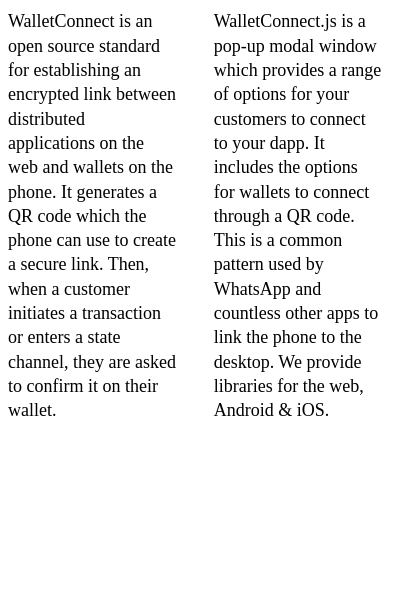
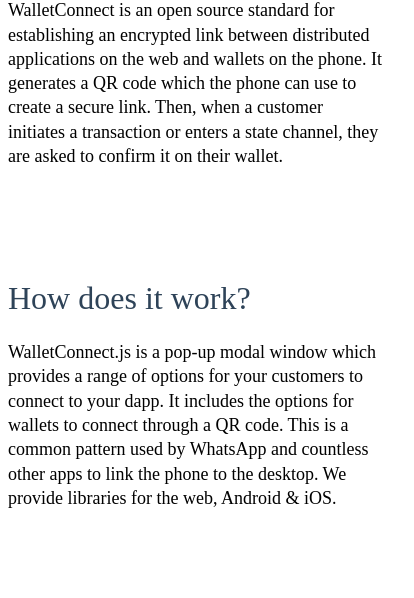
Before and after one commit to WalletConnect/walletconnect-website, a Gatsby site: page / in a window 390 px wide. Shown: the part 616-1214 px from the top of the page, 414 px wide, since content can reach past the window. Before the commit the page ends 1094 px from the top, so only its background shows below. Built offline with nearby package versions, Linux system fonts and the light colour scheme; Gatsby itself is replaced by a stand-in of ours.

Commit message:
Made the columns responsive

```diff
--- a/src/layouts/index.js
+++ b/src/layouts/index.js
@@ -24,6 +24,9 @@
 
 const SContainer = styled.div`
   height: 100%;
+  max-width: 1064px;
+  margin: 0 auto;
+  padding: 0 32px;
 `;
 
 const SFlex = styled.div`
--- a/src/pages/index.js
+++ b/src/pages/index.js
@@ -1,7 +1,7 @@
 import React from 'react';
 import styled from 'styled-components';
 import preview from '../assets/preview.png';
-import { colors } from '../styles';
+import { colors, responsive } from '../styles';
 
 const SIndexPage = styled.div`
   height: 100%;
@@ -67,17 +67,14 @@
   }
 `;
 const SDescriptionWrapper = styled.div`
-  width: 100%;
-  max-width: 1000px;
-  margin: 30px auto;
+  /* width: 100%; */
+  flex: 1;
+  margin: 30px -32px;
   display: flex;
   text-align: left;
   justify-content: space-between;
-  & > div {
-    width: 45%;
-    font-size: 18px;
-    font-weight: 300;
-    line-height: 1.35;
+  @media screen and (${responsive.sm.max}) {
+    flex-direction: column;
   }
   & h2 {
     font-size: 32px;
@@ -86,6 +83,13 @@
     margin-bottom: 20px;
   }
 `;
+const SColumn = styled.div`
+  flex: 1;
+  padding: 32px;
+  font-size: 18px;
+  font-weight: 300;
+  line-height: 1.35;
+`
 
 const IndexPage = () => (
   <SIndexPage>
@@ -101,7 +105,7 @@
         <img src={preview} alt="WalletConnect" />
       </SPreviewWrapper>
       <SDescriptionWrapper>
-        <div>
+        <SColumn>
           <h2>What is WalletConnect?</h2>
           <p>
             WalletConnect is an open source standard for establishing an encrypted link between
@@ -116,8 +120,8 @@
           >
             See the code
           </a> */}
-        </div>
-        <div>
+        </SColumn>
+        <SColumn>
           <h2>How does it work?</h2>
           <p>
             WalletConnect.js is a pop-up modal window which provides a range of options for your
@@ -128,7 +132,7 @@
           {/* <a href="#" target="_blank" rel="noreferrer noopener">
             Try the demo
           </a> */}
-        </div>
+        </SColumn>
       </SDescriptionWrapper>
       {/* <SSectionBackground /> */}
     </SSection>
```
